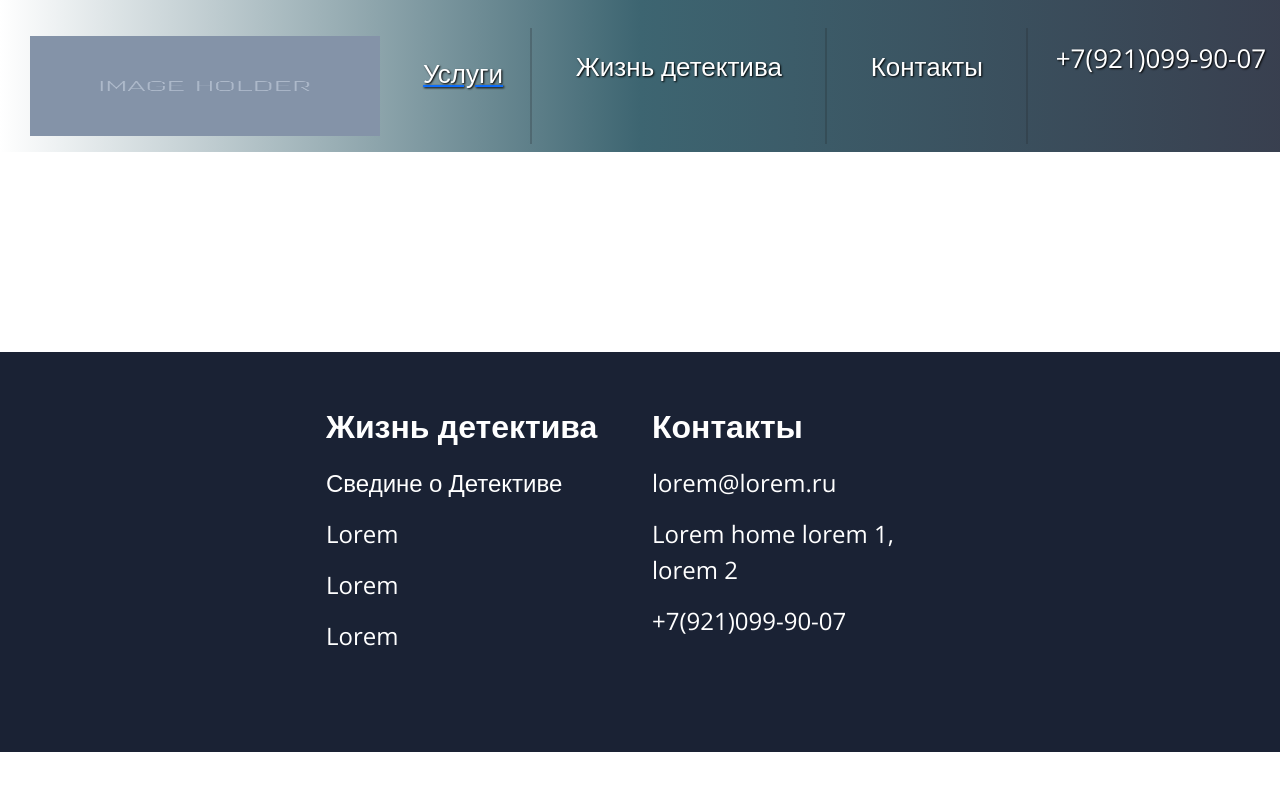
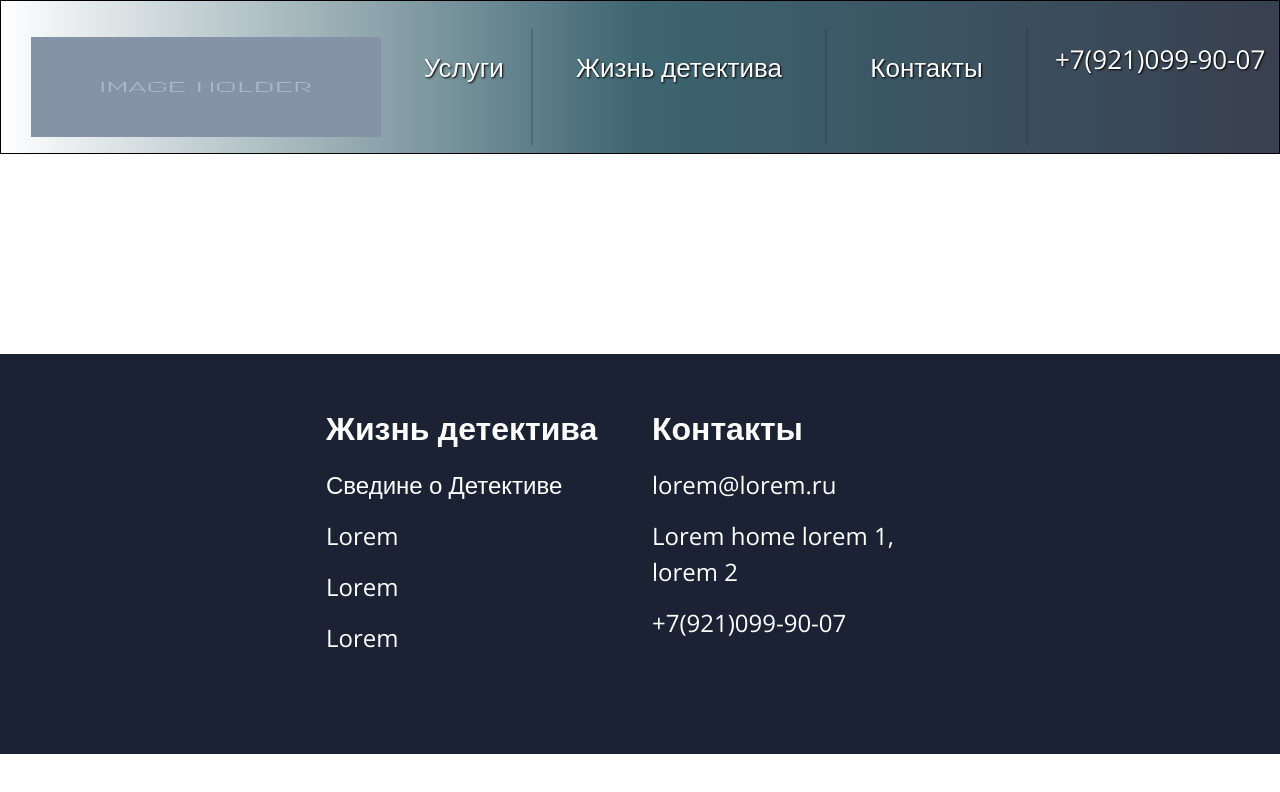
Before and after one commit to Meresnes/work, a React (Create React App) app in the folder detective/: page / in a window 1280 px wide. Shown: the top 792 px of the page. Built offline with nearby package versions, Linux system fonts and the light colour scheme.

Commit message:
modified:   detective/src/components/NavBar.js 	modified:   detective/src/index.css 	modified:   detective/src/styles/navbar.css

```diff
--- a/detective/src/components/NavBar.js
+++ b/detective/src/components/NavBar.js
@@ -17,8 +17,8 @@ export default function NavBar() {
                         <Nav.Link href="/work/">  <img src={LogoImg} alt="logo" width={"350px"} height={"100px"} /> </Nav.Link>
                     </Nav.Item>
                     <Link to='/work/service/'>
-                        <Nav.Item >
-                            <Nav className='nav-text'>Услуги </Nav>
+                        <Nav.Item className='nav-text' >
+                            <Nav className=''><p>Услуги</p> </Nav>
                             {/* Метод show показывает дропдаун , чтобы давать слили нужно прописать класс и !important */}
                         </Nav.Item>
                     </Link>
--- a/detective/src/index.css
+++ b/detective/src/index.css
@@ -10,8 +10,8 @@ body {
 
 }
 a{
-  color: aliceblue;
-  text-decoration: none;
+
+  text-decoration: none !important;
 }
 
 code {
--- a/detective/src/styles/navbar.css
+++ b/detective/src/styles/navbar.css
@@ -11,6 +11,7 @@ header{
     width: 100%;
     font-size: 26px;
     z-index: 9;
+    border: black 1px solid;
     background: rgb(255,255,255);
 background: linear-gradient(90deg, rgba(255,255,255,1) 0%, rgba(61,101,113,1) 50%, rgba(26,34,52,0.865983893557423) 100%);
 }
@@ -18,7 +19,9 @@ background: linear-gradient(90deg, rgba(255,255,255,1) 0%, rgba(61,101,113,1) 50
     display: flex;
     justify-content: space-around;
 }
-
+p{
+  margin: 0 !important;
+}
 .vr{
     width: 2px !important;
 }
@@ -38,8 +41,8 @@ background: linear-gradient(90deg, rgba(255,255,255,1) 0%, rgba(61,101,113,1) 50
   } */
   .nav-text{
     color: white !important;
-    text-decoration: none !important;
     text-shadow: 1px 1px 2px black;
+    text-decoration: none;
   }
   .nav-phone-text{
     color: white !important;
```
